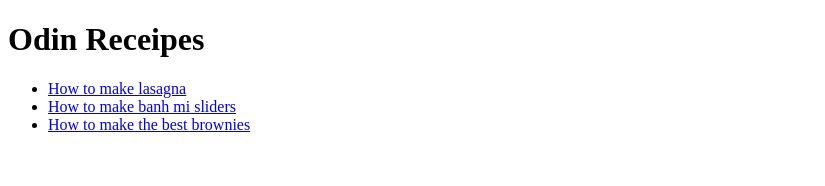
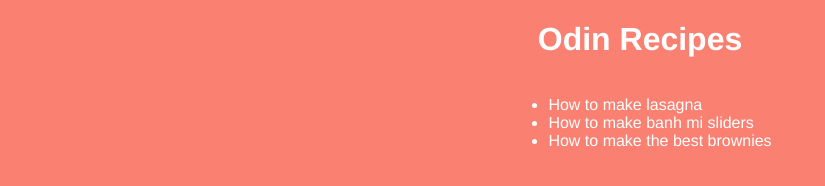
Before and after one commit to moziprojects/odin-recipes, a plain HTML site: page index.html in a window 1280 px wide. Shown: the whole page, without its empty margins (0-825 px from the left). Drawn offline with Linux system fonts and the light colour scheme.

Commit message:
Add styles to recipe page

```diff
--- a/index.html
+++ b/index.html
@@ -5,11 +5,13 @@
     <meta charset="UTF-8">
     <meta http-equiv="X-UA-Compatible" content="IE=edge">
     <meta name="viewport" content="width=device-width, initial-scale=1.0">
+    <link rel="stylesheet" href="./style.css">
     <title>Recipes</title>
 </head>
 
 <body>
-    <h1>Odin Receipes</h1>
+    <h1>Odin Recipes</h1>
+    <div class="list-parent">
         <ul>
             <li>
                 <a href="./recipes/lasagna.html">How to make lasagna</a>
@@ -21,6 +23,7 @@
                 <a href="./recipes/best-brownies.html">How to make the best brownies</a>
             </li>
         </ul>
+    </div>
 
 </body>
 
--- /dev/null
+++ b/style.css
@@ -0,0 +1,23 @@
+body {
+    background-color: salmon;
+    color: white;
+    font-family: 'helvetica', 'arial', 'sans-serif';
+}
+
+a {
+    color: white;
+    text-decoration: none;
+}
+
+h1 {
+    text-align: center;
+}
+
+div.list-parent {
+    text-align: center;
+}
+
+ul {
+    display: inline-block;
+    text-align: left;
+}
```
Lines whose indentation alone changed are shown as unchanged.
